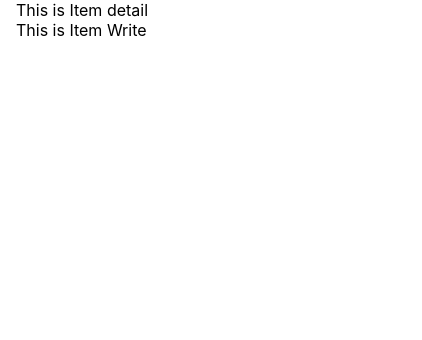
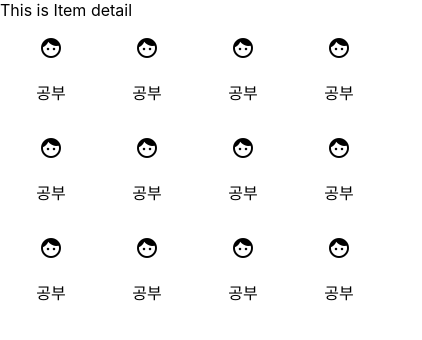
Before and after one commit to dev-jelly/donest-frontend, a React (Create React App) app: page /items/new in a window 390 px wide. Shown: the top 340 px of the page, 422 px wide, since content can reach past the window. Built offline with nearby package versions, Linux system fonts and the light colour scheme.

Commit message:
Fix Responsive css

```diff
--- a/package.json
+++ b/package.json
@@ -10,7 +10,9 @@
     "@types/node": "^12.0.0",
     "@types/react": "^16.9.0",
     "@types/react-dom": "^16.9.0",
+    "material-icons": "^0.3.1",
     "moment": "^2.24.0",
+    "node-sass": "^4.13.1",
     "open-color": "latest",
     "react": "^16.12.0",
     "react-dom": "^16.12.0",
--- a/src/components/common/Responsive.tsx
+++ b/src/components/common/Responsive.tsx
@@ -2,8 +2,6 @@ import React from "react";
 import styled from "styled-components";
 
 const ResponsiveBlock = styled.div`
-  padding-left: 1rem;
-  padding-right: 1rem;
   width: 1024px;
   margin: 0 auto;
 
--- a/src/components/item/ItemWrite.tsx
+++ b/src/components/item/ItemWrite.tsx
@@ -1,10 +1,51 @@
-import React from 'react';
+import React, { PropsWithChildren } from 'react';
+import styled from 'styled-components';
+import 'material-icons/iconfont/material-icons.scss';
+
+const JobBlock = styled.div`
+  min-width: 6rem;
+  text-align: center;
+`;
+
+const JobBlockWrapper = styled.div`
+  width: 100%;
+  display: flex;
+  justify-content: center;
+  flex-wrap: wrap;
+  flex-direction: row;
+`;
+
+interface JobProps {
+  icon: string;
+  title: string;
+}
+const Job = ({ icon, title }: PropsWithChildren<JobProps>) => {
+  return (
+    <JobBlock>
+      <p>
+        <span className={'material-icons'}>{icon}</span>
+      </p>
+      <p>{title}</p>
+    </JobBlock>
+  );
+};
 
 const ItemWrite = () => {
   return (
-    <div>
-      This is Item Write
-    </div>
+    <JobBlockWrapper>
+      <Job title={'공부'} icon={'face'} />
+      <Job title={'공부'} icon={'face'} />
+      <Job title={'공부'} icon={'face'} />
+      <Job title={'공부'} icon={'face'} />
+      <Job title={'공부'} icon={'face'} />
+      <Job title={'공부'} icon={'face'} />
+      <Job title={'공부'} icon={'face'} />
+      <Job title={'공부'} icon={'face'} />
+      <Job title={'공부'} icon={'face'} />
+      <Job title={'공부'} icon={'face'} />
+      <Job title={'공부'} icon={'face'} />
+      <Job title={'공부'} icon={'face'} />
+    </JobBlockWrapper>
   );
 };
 
```
Also changed, not shown: 1 other file (tests, documents, lock files or other folders).
